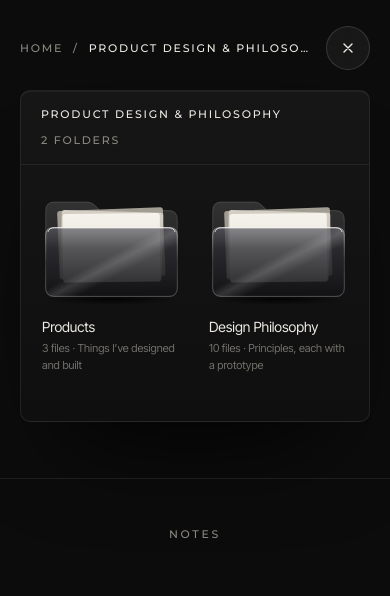
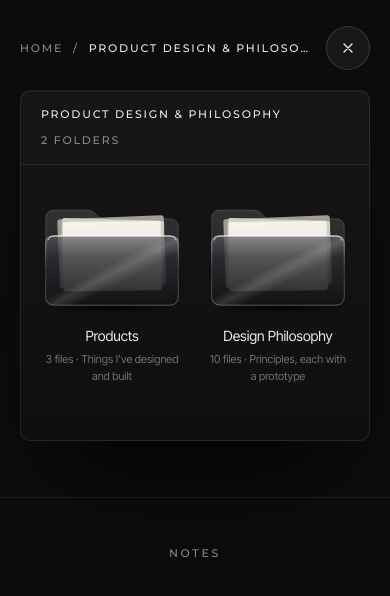
Before and after one commit to LadyKay-tech/karenedegware, a plain HTML site: page product-design/index.html in a window 390 px wide. Shown: the part 70-666 px from the top of the page. Drawn offline with Linux system fonts and the light colour scheme.

Commit message:
Spread the two folders across the full width
Co-Authored-By: Claude Opus 5.5 <noreply@anthropic.com>
Claude-Session: https://claude.ai/code/session_01Cv2qjhF7sYGZehr1n9zc2Z

```diff
--- a/css/folder.css
+++ b/css/folder.css
@@ -234,3 +234,17 @@ a.doc:hover .dstate::after { transform: translateX(4px); }
   box-shadow: inset 0 0 0 1px #cfc9bd;
   color: var(--p-mute); font-weight: 500; letter-spacing: .02em;
 }
+
+/* Two folders share the full width */
+.fgrid { grid-template-columns: repeat(2, minmax(0, 1fr)); gap: 18px; }
+.fold { align-items: center; text-align: center; padding: 34px 20px 30px; gap: 16px; }
+.fold .dmeta { display: grid; justify-items: center; }
+.psvg { max-width: 250px; }
+.fold .dname { font-size: 18px; }
+.fold .dfile { margin-top: 6px; }
+@media (max-width: 700px) {
+  .fgrid { gap: 8px; }
+  .fold { padding: 18px 6px; gap: 12px; }
+  .psvg { max-width: 150px; }
+  .fold .dname { font-size: 14px; }
+}
--- a/product-design/index.html
+++ b/product-design/index.html
@@ -15,7 +15,7 @@
   <link rel="stylesheet" href="https://fonts.googleapis.com/css2?family=Inter+Tight:wght@200;300;400;500&family=Montserrat:wght@300;400;500;600;700&display=swap">
   <link rel="stylesheet" href="../css/base.css?v=20261121a">
   <link rel="stylesheet" href="../css/extract.css?v=20261121a">
-  <link rel="stylesheet" href="../css/folder.css?v=20261121a">
+  <link rel="stylesheet" href="../css/folder.css?v=20261121b">
 </head>
 <body data-folder="product-design">
   <header class="top">
```
Also changed, not shown: p3mo/index.html (+1 -1 lines), product-design/philosophy/index.html (+1 -1 lines), product-design/products/index.html (+1 -1 lines).
